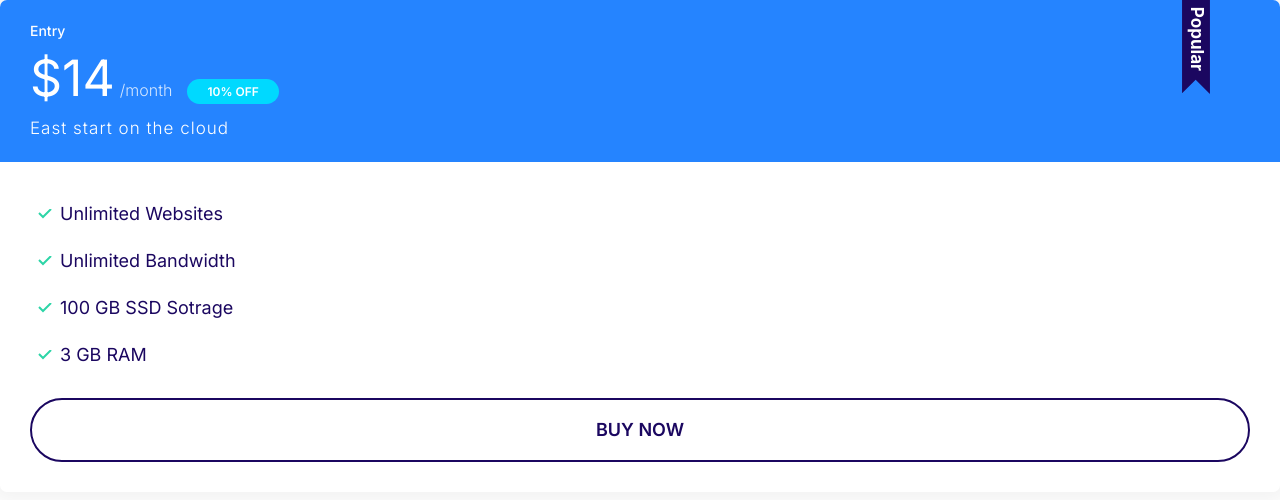
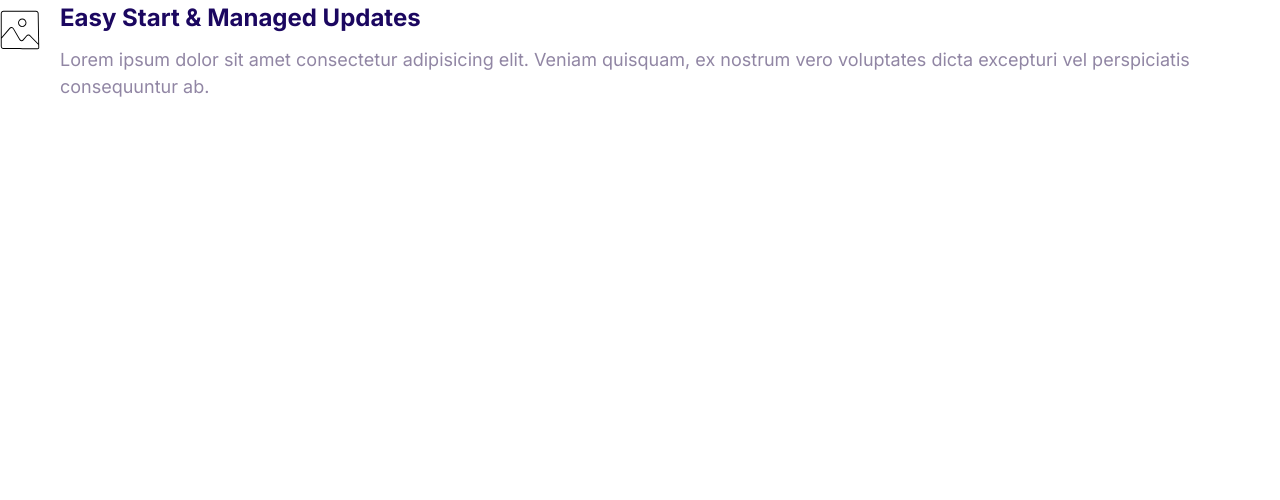
Before and after one commit to codysense/moshclass, a plain HTML site: page index.html in a window 1280 px wide. Drawn offline with Linux system fonts and the light colour scheme.

Commit message:
Build media component

```diff
--- a/css/styles.css
+++ b/css/styles.css
@@ -299,6 +299,11 @@ a{
 }
 
 /* Plans */
+
+.plan{
+    width: 30%;
+    margin: 10px;
+}
 .plan__name {
     color: #fff;
     margin: 0;
@@ -358,3 +363,20 @@ a{
       font-size: 1.7rem;
     }
   }
+
+  /* Media */
+  .media {
+    display: flex;
+  }
+
+  .media__title {
+    margin-top: 0;
+  }
+
+  .media__body {
+    margin: 0 2rem;
+  }
+
+  .media__image {
+    margin-top: 1rem;
+  }
--- a/index.html
+++ b/index.html
@@ -11,24 +11,21 @@
     <title>Document</title>
 </head>
 <body>
-    <div class="plan plan--popular">
-        <div class="card card--primary">
-          <header class="card__header">
-            <h3 class="plan__name">Entry</h3>
-            <span class="plan__price">$14</span>
-            <span class="plan__billing-cycle">/month</span>
-            <span class="badge badge--secondary badge--small">10% OFF</span>
-            <span class="plan__description">East start on the cloud</span>
-          </header>
-          <div class="card__body">
-            <ul class="list list--tick">
-              <li class="list__item">Unlimited Websites</li>
-              <li class="list__item">Unlimited Bandwidth</li>
-              <li class="list__item">100 GB SSD Sotrage</li>
-              <li class="list__item">3 GB RAM</li>
-            </ul>
-            <button class="btn btn--outline btn--block">Buy Now</button>
-          </div>
+    <div class="media">
+        <div class="media__image">
+          <svg class="icon icon--primary">
+            <use xlink:href="images/sprite.svg#snap"></use>
+          </svg>
+        </div>
+        <div class="media__body">
+          <h3 class="media__title">Easy Start & Managed Updates</h3>
+          <p>
+            Lorem ipsum dolor sit amet consectetur adipisicing elit. Veniam quisquam,
+            ex nostrum vero voluptates dicta excepturi vel perspiciatis consequuntur
+            ab.
+          </p>
         </div>
       </div>
+
+</body>
 </html>
```
Also changed, not shown: components/media.html (added, +15 -0 lines).
